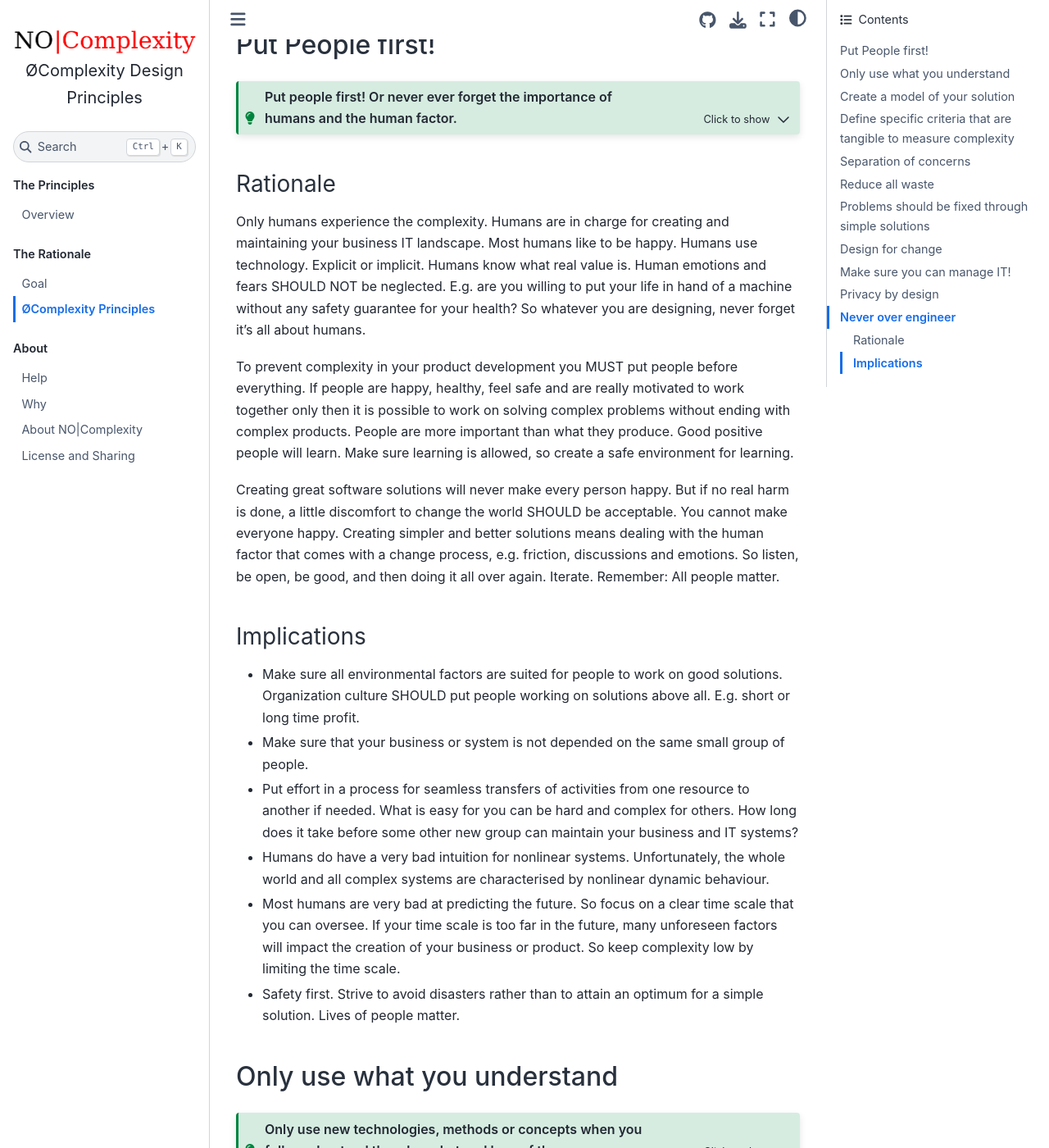
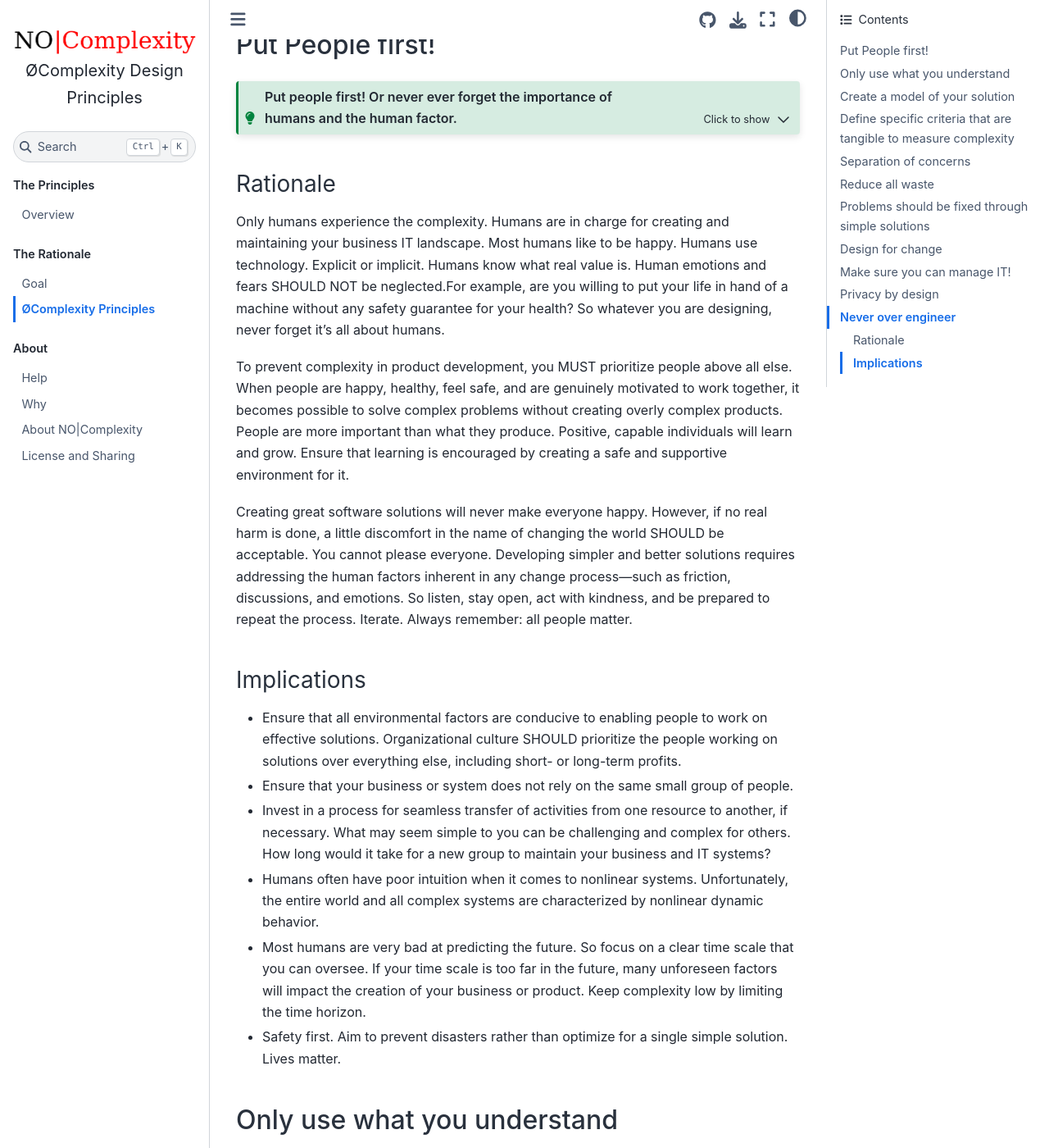
Before and after one commit to nocomplexity/0complexity, a Jupyter Book: the page built from principles.md, in a window 1280 px wide and 1400 px high, scrolled down 331 px. Shown: the whole window at 82% size. Built offline with Jupyter Book 1.0.4 settings and Sphinx 7.4.7 and the Sphinx Book theme 1.1.4, drawn with Linux system fonts in a browser that asks for light colours; some of the changed text lies outside the part shown.

Commit message:
text adjustments

````diff
--- a/_config.yml
+++ b/_config.yml
@@ -72,7 +72,9 @@ html:
 latex:
   latex_engine              : pdflatex  # one of 'pdflatex', 'xelatex' (recommended for unicode), 'luatex', 'platex', 'uplatex'
   use_jupyterbook_latex     : true # use sphinx-jupyterbook-latex for pdf builds as default
-
+  latex_show_urls: inline
+  latex_documents:
+     targetname: 0complexitydesign.tex
 #######################################################################################
 # Launch button settings
 launch_buttons:
@@ -90,6 +92,7 @@ repository:
 #######################################################################################
 # Advanced and power-user settings
 sphinx:
+  author: 'Maikel Mardjan'
   extra_extensions          :   # A list of extra extensions to load by Sphinx (added to those already used by JB).
   local_extensions          :   # A list of local extensions to load by sphinx specified by "name: path" items
   recursive_update          : false # A boolean indicating whether to overwrite the Sphinx config (true) or recursively update (false)
@@ -114,4 +117,4 @@ sphinx:
       epub_use_index: true
       epub_tocscope: includehidden
       epub_title: 'ØComplexity Design Principles'
-      epub_show_urls: no
+      epub_show_urls: false
--- a/goals.rst
+++ b/goals.rst
@@ -5,7 +5,7 @@ Goal
 
 This 0CX RFC is meant to provide a reusable set of principles for business IT software projects. It has the following specific goals:
 
-- Offer a small but crucial list of principles to prevent complexity.
+- Provide a concise yet crucial list of principles to prevent complexity.
 
 - Create a living document that outlines key business and IT knowledge available today to create large systems without negative complexity effects.
 
--- a/principles.md
+++ b/principles.md
@@ -14,58 +14,36 @@ applying. Fighting complexity is never simple or easy.
 ```{admonition} Put people first! Or never ever forget the importance of humans and the human factor.
 :class: tip, dropdown
 
-Of course, we known that most systems SHOULD serve humans and also
-maintenance is done by humans. But looking at digital systems sometimes
-we wonder for what kind of humans the systems were created.
+Of course, we know that most systems SHOULD serve humans, and maintenance is also done by humans.
+But looking at digital systems sometimes, we wonder for what kind of humans these systems were created.
+
 ```
 
 
 ### Rationale
+
 Only humans experience the complexity. Humans are in charge
 for creating and maintaining your business IT landscape. Most humans
 like to be happy. Humans use technology. Explicit or implicit. Humans
 know what real value is. Human emotions and fears SHOULD NOT be
-neglected. E.g. are you willing to put your life in hand of a machine
+neglected.For example, are you willing to put your life in hand of a machine
 without any safety guarantee for your health? So whatever you are
 designing, never forget it’s all about humans.
 
-To prevent complexity in your product development you MUST put people
-before everything. If people are happy, healthy, feel safe and are
-really motivated to work together only then it is possible to work on
-solving complex problems without ending with complex products. People
-are more important than what they produce. Good positive people will
-learn. Make sure learning is allowed, so create a safe environment for
-learning.
+To prevent complexity in product development, you MUST prioritize people above all else. When people are happy, healthy, feel safe, and are genuinely motivated to work together, it becomes possible to solve complex problems without creating overly complex products. People are more important than what they produce. Positive, capable individuals will learn and grow. Ensure that learning is encouraged by creating a safe and supportive environment for it.
 
-Creating great software solutions will never make every person happy.
-But if no real harm is done, a little discomfort to change the world
-SHOULD be acceptable. You cannot make everyone happy. Creating simpler
-and better solutions means dealing with the human factor that comes with
-a change process, e.g. friction, discussions and emotions. So listen, be
-open, be good, and then doing it all over again. Iterate. Remember: All
-people matter.
+Creating great software solutions will never make everyone happy. However, if no real harm is done, a little discomfort in the name of changing the world SHOULD be acceptable. You cannot please everyone. Developing simpler and better solutions requires addressing the human factors inherent in any change process—such as friction, discussions, and emotions. So listen, stay open, act with kindness, and be prepared to repeat the process. Iterate. Always remember: all people matter.
+
 
 ### Implications
 
--   Make sure all environmental factors are suited for people to work on
-    good solutions. Organization culture SHOULD put people working on
-    solutions above all. E.g. short or long time profit.
--   Make sure that your business or system is not depended on the same
-    small group of people.
--   Put effort in a process for seamless transfers of activities from
-    one resource to another if needed. What is easy for you can be hard
-    and complex for others. How long does it take before some other new
-    group can maintain your business and IT systems?
--   Humans do have a very bad intuition for nonlinear systems.
-    Unfortunately, the whole world and all complex systems are
-    characterised by nonlinear dynamic behaviour.
--   Most humans are very bad at predicting the future. So focus on a
-    clear time scale that you can oversee. If your time scale is too far
-    in the future, many unforeseen factors will impact the creation of
-    your business or product. So keep complexity low by limiting the
-    time scale.
--   Safety first. Strive to avoid disasters rather than to attain an
-    optimum for a simple solution. Lives of people matter.
+* Ensure that all environmental factors are conducive to enabling people to work on effective solutions. Organizational culture SHOULD prioritize the people working on solutions over everything else, including short- or long-term profits.
+* Ensure that your business or system does not rely on the same small group of people.
+* Invest in a process for seamless transfer of activities from one resource to another, if necessary. What may seem simple to you can be challenging and complex for others. How long would it take for a new group to maintain your business and IT systems?
+* Humans often have poor intuition when it comes to nonlinear systems. Unfortunately, the entire world and all complex systems are characterized by nonlinear dynamic behavior.
+* Most humans are very bad at predicting the future. So focus on a clear time scale that you can oversee. If your time scale is too far in the future, many unforeseen factors will impact the creation of your business or product. Keep complexity low by limiting the time horizon.
+* Safety first. Aim to prevent disasters rather than optimize for a single simple solution. Lives matter.
+
 
 ## Only use what you understand
 
@@ -83,16 +61,12 @@ often pretend to comprise what they are using.
 
 
 ### Rationale
-You SHOULD embrace and be open for new technologies and
-management methods. Only you MUST understand the short and long term
-risks. Beware that silver bullets for hard problems never come
-overnight. But IT technologies and new management methods do too often
-over promise and under deliver. Only result is too often an even more
-complex environment without the promised advantages.
+You SHOULD embrace and remain open to new technologies and management methods. However, you MUST understand the short- and long-term risks involved. Be aware that silver-bullet solutions to hard problems never appear overnight. Too often, IT technologies and new management methods overpromise and underdeliver. The result is frequently an even more complex environment without the promised advantages.
+
 
 So first focus on the problem you want to solve and not on so called
 tools that seems to provide a perfect solution. Don't follow the herd
-and the hypes. Given a hard complex problem, keep drilling until the
+and the hypes. Given a hard, complex problem, keep drilling until the
 problem is absolutely clear to you and then start working on the
 solution.
 
@@ -123,13 +97,9 @@ A good model always helps to find the real problem cause. If possible create a s
 
 
 ### Rationale
-Models are possible in many ways. But you SHOULD choose to
-create a model that not only you but also your stakeholders understand.
-Create a model that simulates all the effects that you think are
-important. E.g. create an architecture model, a security view, a privacy
-model, a threat model, a process model, a data model, an interaction
-model, a governance model, a cost model or any type of model that steers
-development in the desired direction.
+
+Models can be created in many ways. However, you SHOULD choose to develop a model that is understandable not only to you but also to your stakeholders. Design a model that simulates all the effects you consider important. For example, you could create an architecture model, a security view, a privacy model, a threat model, a process model, a data model, an interaction model, a governance model, a cost model, or any other type of model that guides development in the desired direction.
+
 
 ### Implications
 
@@ -139,28 +109,18 @@ development in the desired direction.
     complexity.
 -   You SHOULD use good (FOSS) software to model your solution and run
     some typical use cases. Software simulation is easy, predictable and
-    good models can be created very fast. See \[ \] for a list of good
-    FOSS simulation tools.
--   Never ever fall in love with your model. No model is perfect. So
-    there is only one way to know if your model works: Try it out for
-    real! With software construction, this is easy: No expensive
-    material cost are involved in creating software products. Just throw
-    the software away if it didn't work out as expected. So take
-    advantage of this great property of software products. This is also
-    the reason that many complex electronic products are created in
-    software first: It's far faster and cheaper to see if it works!
+    good models can be created very fast. Check [the list](https://nocomplexity.com/documents/reports/SimplifyIT.pdf) of good
+    FOSS simulation tools. Or use mature open architecture tools, [check our list](https://nocomplexity.com/documents/arplaybook/introduction.html)!
+
+* Never fall in love with your model. No model is perfect. There is only one way to determine if your model works: try it out in real-world scenarios! With software development, this is straightforward—there are no expensive material costs involved in creating software products. Simply discard the software if it doesn’t work as expected. Take full advantage of this unique property of software products. This is also why many complex electronic products are first created in software: it’s far faster and cheaper to test if they work!
+
 
 ## Define specific criteria that are tangible to measure complexity
 
 ```{admonition} Define specific criteria that are tangible, realistic and measurable to check if your system is not getting too complex.
 :class: tip, dropdown
 
-Feedback based on facts is valuable. This accounts also for managing
-complexity within your systems. Make the complexity data hard. How many
-components are involved? How many interfaces are involved? How many
-concurrent users request will be served? Too often hard tangible
-criteria to evaluate the complexity of a system are missing. Too often
-all there is are conflicting opinions and perceptions.
+Feedback based on facts is valuable. This also applies to managing complexity within your systems. Make the complexity data concrete. How many components are involved? How many interfaces are required? How many concurrent user requests will be served? Too often, tangible criteria for evaluating the complexity of a system are missing. Instead, conflicting opinions and perceptions dominate the discussion.
 
 ```
 
@@ -193,19 +153,12 @@ Separation of concerns results in more degrees of freedom. Separation of concern
 
 
 ### Rationale
-Problem solving is hard. Even harder is to solve problems in
-a simple way. Too often we end up with very complex solutions for a
-simple problem.
 
-By using the separation of concern principle it is easier to understand
-how a system works and where improvements can be done. Separation of
-concerns means that sometimes you SHOULD strive to create autonomous
-SBB’s (Solution Building Blocks). Call it working towards a
-micro-services style for your software building blocks. But the
-separation of concern is also applicable to business domains. E.g. do
-not mix external regulator processes with internal customer value
-processes. When applying SoC separation of work for all kind of agile
-work methodologies is possible.
+Problem-solving is challenging. Making complex problems simple is even harder. Too often, we end up with overly complex solutions and IT systems to simple problems.
+
+By using the principle of separation of concerns, it is easier to understand how a system works and where improvements can be made. Separation of concerns means that, at times, you SHOULD strive to create autonomous Solution Building Blocks (SBBs). You can think of it as working toward a microservices architecture for your software building blocks. However, separation of concerns also applies to business domains. For example, do not mix external regulatory processes with internal customer value processes. When applying SoC, the separation of work across all agile methodologies becomes possible.
+
+
 
 ### Implications
 
@@ -288,18 +241,10 @@ Use a proven method based from our [PSM collection](https://www.bm-support.org/p
 
 
 ### Rationale
-Use simple solutions over complex solutions. Unfortunately
-designing a simple solution is much harder than creating a complex
-solution. Senior engineers and experts in a domain with years of
-experience have developed a troubled sight on what is simple and what is
-complex. To be clear: A simple solution is a solution where no
-configuration, maintenance or control is needed.
+Use simple solutions over complex ones. Unfortunately, designing a simple solution is much harder than creating a complex one. Senior engineers and domain experts with years of experience often develop a skewed perspective on what is simple and what is complex. To be clear: A simple solution is one where no configuration, maintenance, or control is required.
 
-Elegantly simple designs don’t happen by chance. They’re the result of
-difficult decisions and discussion. Whether in the ideation, designing,
-or the testing phases of projects, all participant play a critical role
-in restraining the feature sets to reduce the complexity of the
-resulting product.
+Elegantly simple designs don’t happen by chance. They’re the result of difficult decisions and discussions. Whether in the ideation, design, or testing phases of projects, all participants play a critical role in restraining the feature set to reduce the complexity of the resulting product.
+
 
 Simple solutions don’t focus on features only, they focus also on
 clarity.
@@ -310,7 +255,7 @@ find multiple simple solutions and choose the one that fits you. Good
 solutions needs to be so simple and transparent you forget how hard it
 was to get it simple.
 
-For serious problem solving it is common to separate the problem in
+For serious [problem solving](https://nocomplexity.com/documents/reports/SimplifyIT.pdf) it is common to separate the problem in
 various domains. Things go wrong when you are creating a solution that
 you think is best for all domains involved.
 
@@ -350,7 +295,7 @@ minimal effort and minimal cost.
 -   Make use of open standards supported by FOSS software
     implementations. This so you do not have an vendor lock in when you
     do want it.
--   All basic tests should be automated when possible. Nowadays every
+-   All basic tests SHOULD be automated when possible. Nowadays every
     serious business IT system must meet an enormous amount of explicit
     and implicit standards and requirements. E.g. for safety, security,
     privacy and of course error free is always nice to have.
@@ -369,12 +314,8 @@ that MUST be controlled.
 
 
 ### Rationale
-Somewhere there seems to be a magical number of people,
-systems, application, or software (micro)services that can be managed.
-Management is control, change and maintenance of systems, software,
-people or even customers. Management can be done automated or by human
-activities. But it is obvious that when the number of objects that must
-be managed by one human is automation is the only way.
+Somewhere, there seems to be a magical number of people, systems, applications, or software (micro)services that can be managed. Management involves the control, change, and maintenance of systems, software, people, or even customers. Management can be done automatically or through human activities. However, it is obvious that when the number of objects that must be managed by one person increases, automation becomes the only solution.
+
 
 ### Implications
 
@@ -406,7 +347,7 @@ data leakage.
     systems.
 -   Respect for User Privacy.
 -   Data Minimization.Collection of personally identifiable information
-    should be kept to a strict minimum.
+    SHOULD be kept to a strict minimum.
 
 ## Never over engineer
 
@@ -416,21 +357,11 @@ data leakage.
 
 
 ### Rationale
-We all like simple and easy solutions. However when
-decomposing a problem we often fall in the trap to solve all sub defined
-problems and then stop when we have a working system. However real
-simplicity is hard to create. It takes time, iterations and crucial
-feedback. The risk is we over engineer. The balance between working on a
-simple solution and over engineering is hard to find. In general when
-your system will not get any simpler stop engineering. Maybe later you
-see a way or opportunity for simplifying.
+We all like simple and easy solutions. However, when decomposing a problem, we often fall into the trap of trying to solve all the subproblems and then stop once we have a working system. However, real simplicity is hard to achieve. It takes time, iterations, and crucial feedback. The risk is that we over-engineer. The balance between working on a simple solution and over-engineering is hard to find. In general, when your system cannot be made any simpler, stop engineering. Maybe later you will see a way or opportunity for simplifying.
 
-Over engineering often occurs during optimization. Optimization SHOULD
-always be considered harmful: In particular, optimization often
-introduces complexity, and as well as introducing tighter coupling
-between components, layers and a tight coupling between business
-processes and IT systems. So stop engineering when it works. But never
-stop making it simpler, but mind the trap of optimization.
+Over-engineering often occurs during optimization. Optimization SHOULD always be considered harmful. In particular, optimization often introduces complexity, as well as tighter coupling between components, layers, and a close coupling between business processes and IT systems. So stop engineering when it works, but never stop making it simpler—just be mindful of the trap of over-optimization.
+
+
 
 ### Implications
 
````
Also changed, not shown: other parts of goals.rst (+1 -1 lines), 0cxdesignprinciples.md (+12 -4 lines), abstract.md (+5 -1 lines), license.md (+1 -1 lines).
